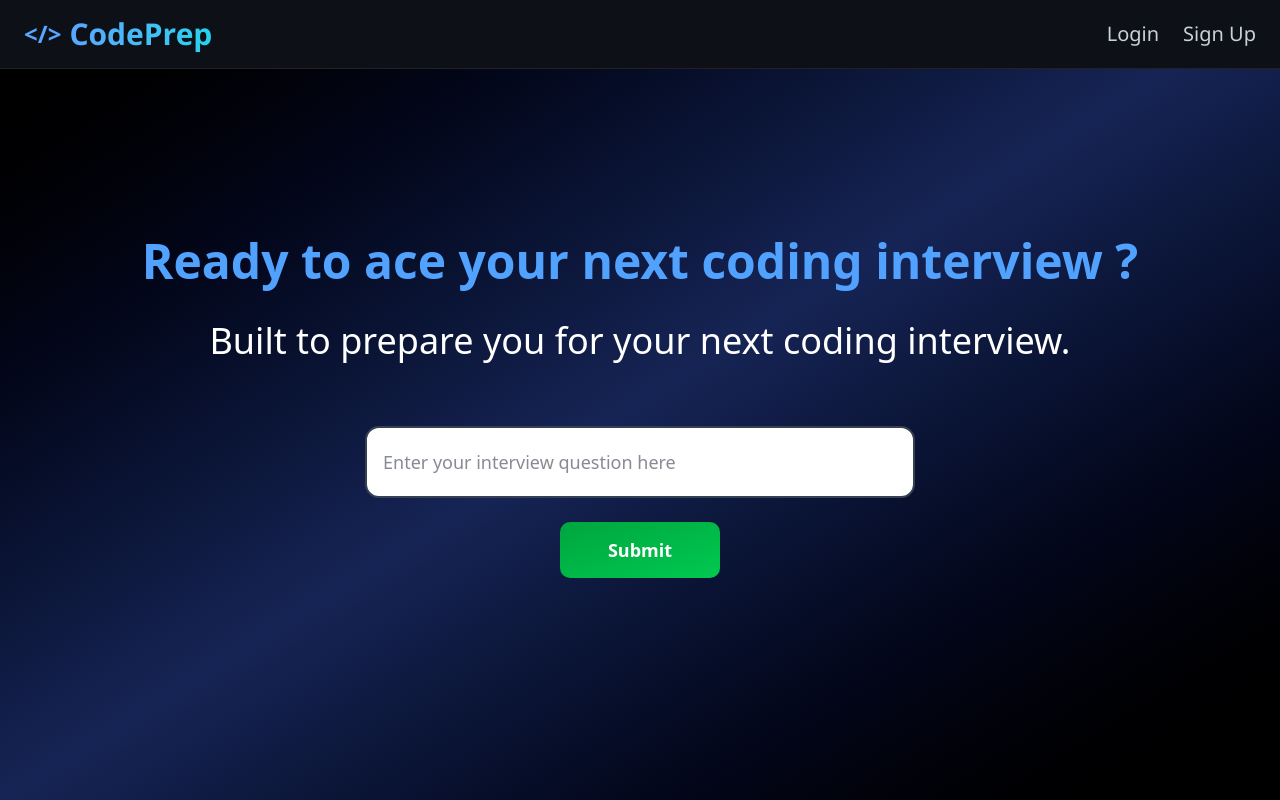
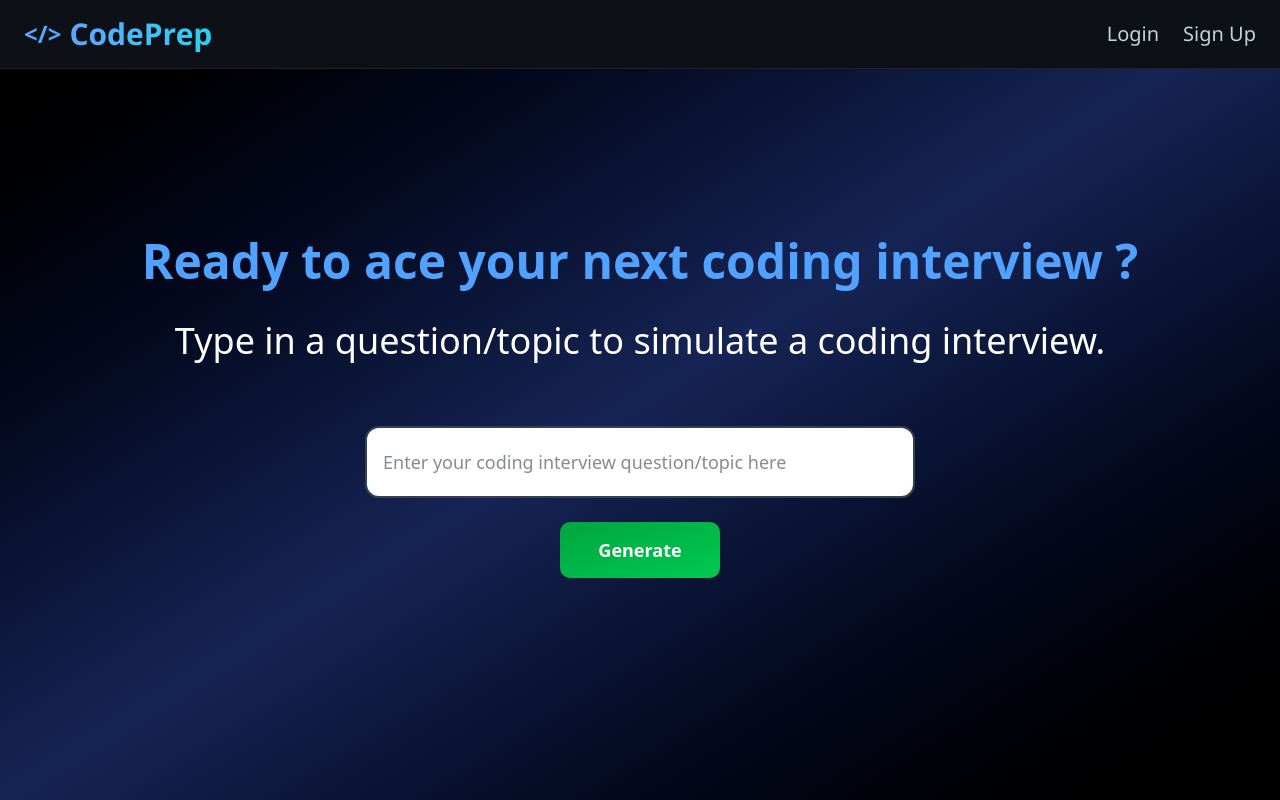
Before and after one commit to Vedarghya-Kundu-ai/CodePrep, a React (Vite) app in the folder App/: page / in a window 1280 px wide. Built offline with nearby package versions, Linux system fonts and the light colour scheme; no server answers.

Commit message:
changed the dashboard text

```diff
--- a/App/src/components/Dashboard.jsx
+++ b/App/src/components/Dashboard.jsx
@@ -52,20 +52,20 @@ function Dashboard(){
                 Ready to ace your next coding interview ?
             </h1>
             <h2 className="text-xl md:text-2xl lg:text-4xl font-light text-white -mt-1 text-center leading-relaxed mb-10 typing-animation-delayed">
-                Built to prepare you for your next coding interview.
+                Type in a question/topic to simulate a coding interview.
             </h2>
 
             <div className="mt-4">
                 <form onSubmit={onSubmit}>
                     <input
                         type="text"
-                        placeholder="Enter your interview question here"
+                        placeholder="Enter your coding interview question/topic here"
                         required
                         onChange={(e) => setQuestion(e.target.value)}
                         className="w-96 md:w-[550px] min-h-[40px] px-4 py-5 rounded-xl border-2 border-gray-700 bg-white text-gray-900 text-lg font-medium outline-none transition-all duration-300 ease-in-out focus:border-blue-400 focus:shadow-[0_0_12px_rgba(88,166,255,0.7)] focus:scale-105 block box-border"
                     />
                     <button className="mt-6 block mx-auto w-40 py-3.5 border-none rounded-lg bg-gradient-to-br from-green-600 to-green-500 text-white font-bold text-lg cursor-pointer transition-all duration-300 ease-in-out hover:from-green-500 hover:to-green-400 hover:-translate-y-1 hover:scale-105">
-                        Submit
+                        Generate
                     </button>
                 </form>
             </div>
--- a/App/src/components/InterviewSpace.jsx
+++ b/App/src/components/InterviewSpace.jsx
@@ -43,7 +43,6 @@ function InterviewSpace() {
         variableValues: {
             question: question,
         },
-
     };
 
     const handleMicClick = () => {
@@ -73,6 +72,7 @@ function InterviewSpace() {
             return ;
         }
     };
+
     const handleSubmit = () =>{
         const message = code.toString();
         vapiref.current.send({
```
